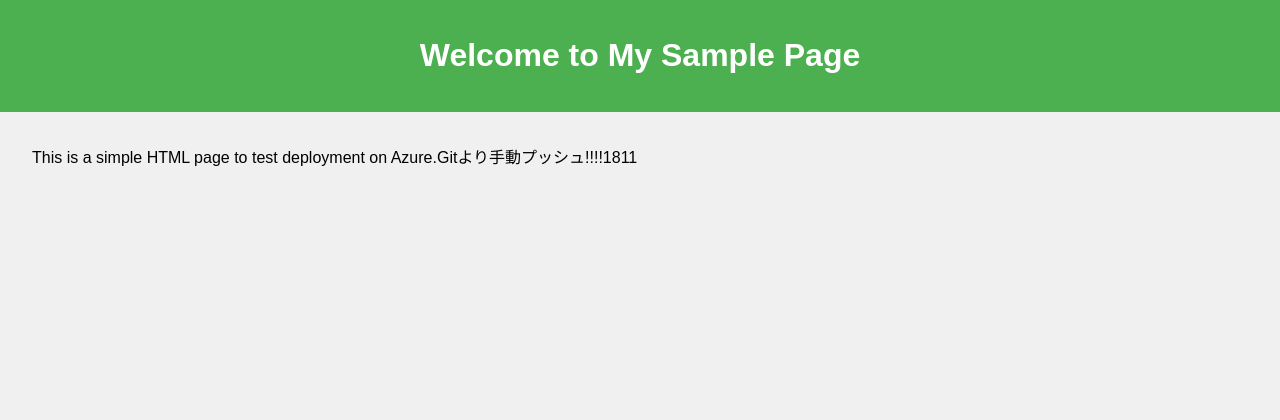
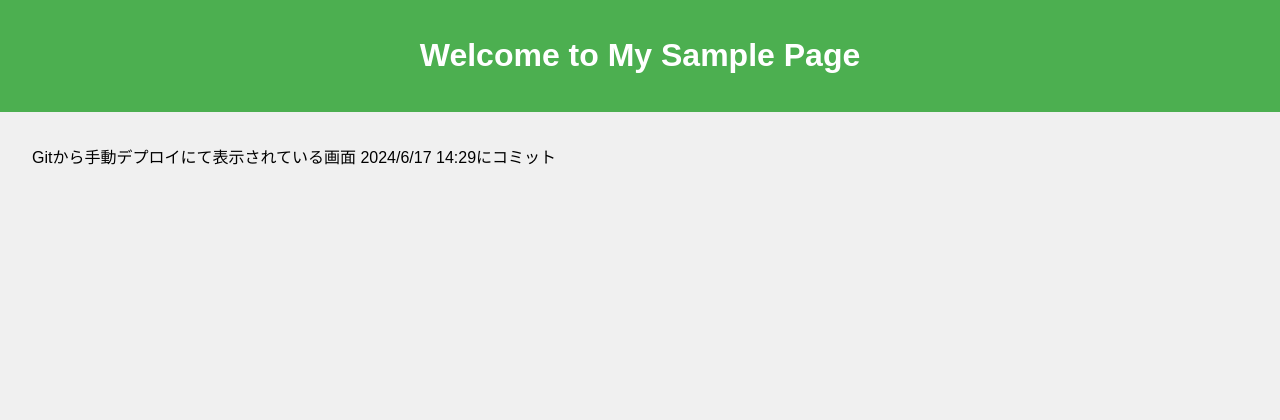
Before and after one commit to daigo-hrym/pageTestForWebApp, a Flask app: page / in a window 1280 px wide. Shown: the top 420 px of the page. Run offline with Flask 2, Linux system fonts and the light colour scheme.

Commit message:
テキスト内容変更

```diff
--- a/templates/index.html
+++ b/templates/index.html
@@ -11,7 +11,7 @@
         <h1>Welcome to My Sample Page</h1>
     </header>
     <main>
-        <p>This is a simple HTML page to test deployment on Azure.Gitより手動プッシュ!!!!1811</p>
+        <p>Gitから手動デプロイにて表示されている画面 2024/6/17 14:29にコミット</p>
     </main>
     <footer>
         <p>&copy; 2024 Sample Page</p>
```
